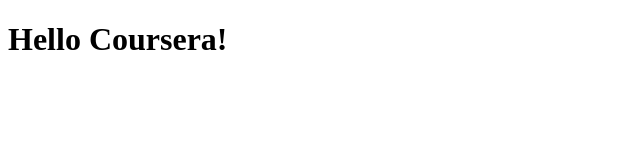
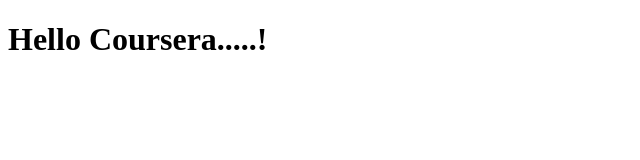
Before and after one commit to FarahJemai599/coursera-test, a plain HTML site: page site/index.html in a window 1280 px wide. Shown: the full height of the page, 0-640 px from the left. Drawn offline with Linux system fonts and the light colour scheme.

Commit message:
Small add to our page

```diff
--- a/site/index.html
+++ b/site/index.html
@@ -4,6 +4,6 @@
 	<title>Hello Coursera!</title>
 </head>
 <body>
-	<h1>Hello Coursera!</h1>
+	<h1>Hello Coursera.....!</h1>
 </body>
 </html>
```
